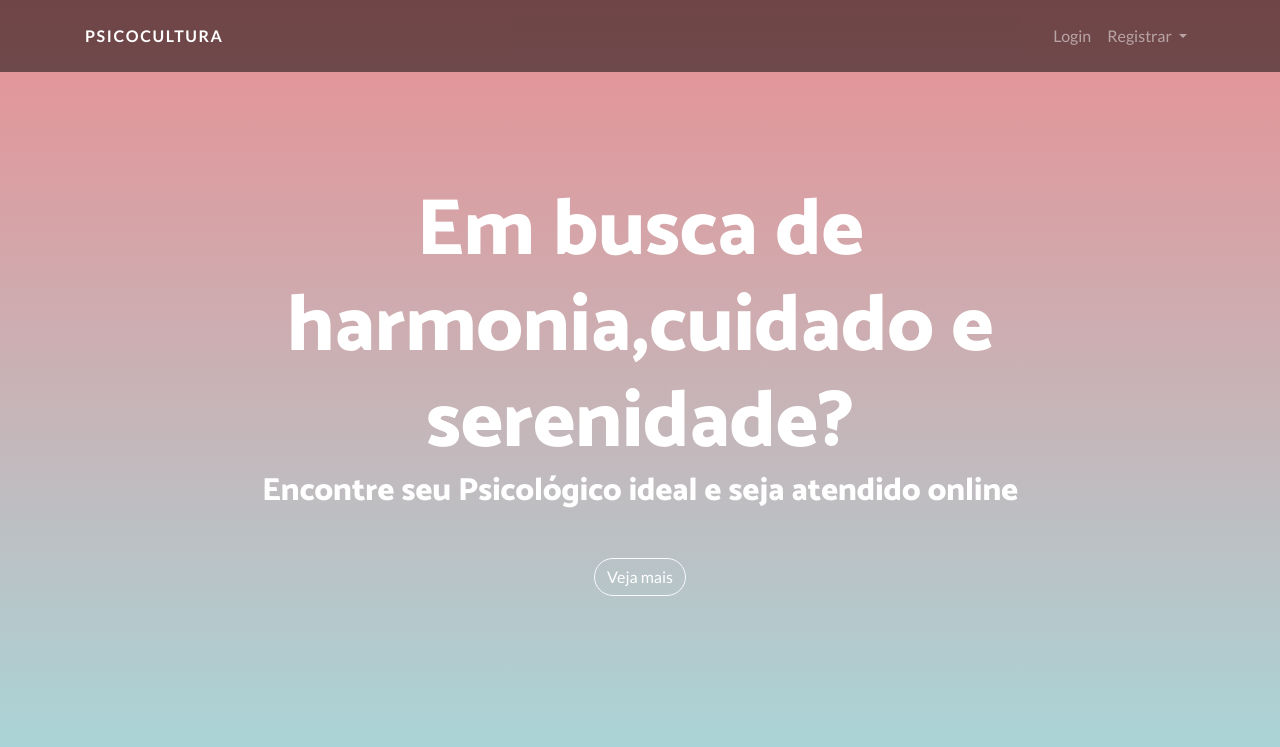
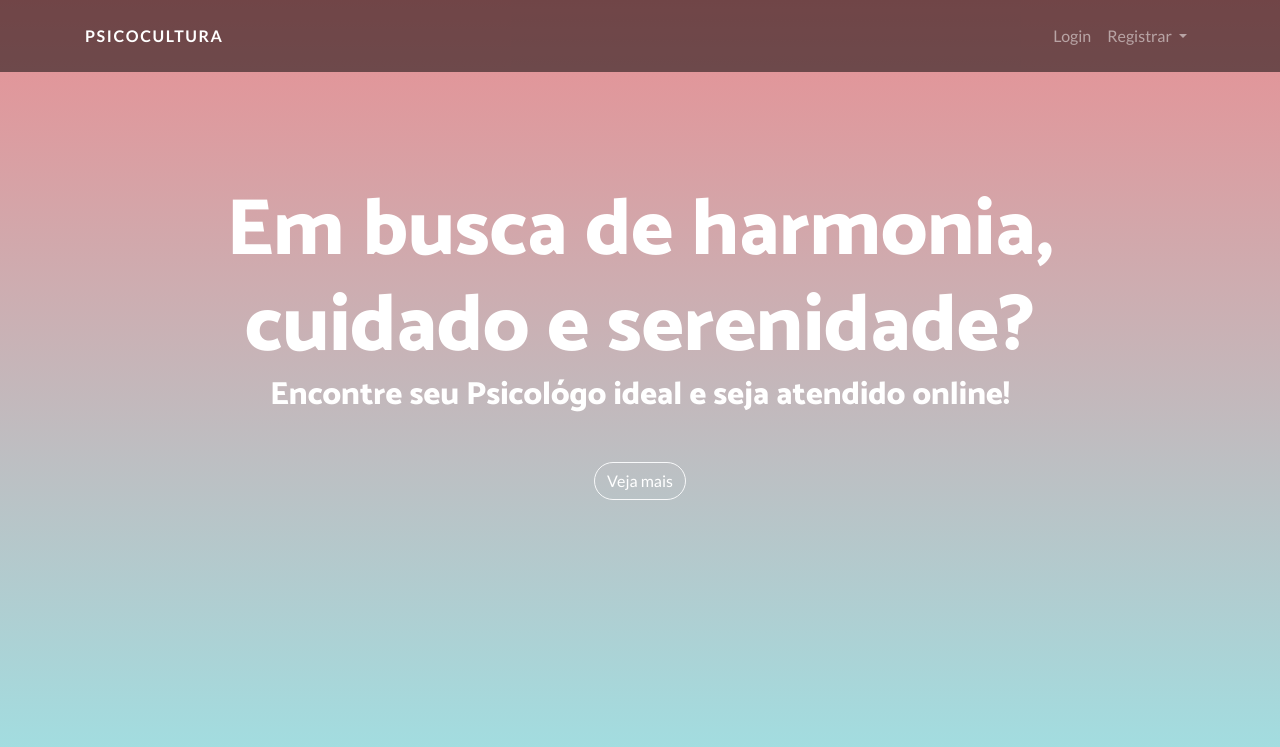
Before and after one commit to daycarol8/Projeto-Dandara, a plain HTML site: page index.html in a window 1280 px wide. Shown: the top 747 px of the page. Drawn offline with nearby package versions, Linux system fonts and the light colour scheme.

Commit message:
Atualização do título da página inicial

```diff
--- a/index.html
+++ b/index.html
@@ -42,8 +42,8 @@
     <header class="masthead text-center text-white">
         <div class="masthead-content">
           <div class="container">
-            <h1 class="masthead-heading mb-0 title">Em busca de harmonia,cuidado e serenidade?</h1>
-            <h2 class="masthead-subheading mb-0">Encontre seu Psicológico ideal e seja atendido online</h2>
+            <h1 class="masthead-heading mb-0 title">Em busca de harmonia, cuidado e serenidade?</h1>
+            <h2 class="masthead-subheading mb-0">Encontre seu Psicológo ideal e seja atendido online!</h2>
             <a href="" class="btn btn-light btn-xl rounded-pill mt-5">Veja mais</a>
           </div>
         </div>
```
